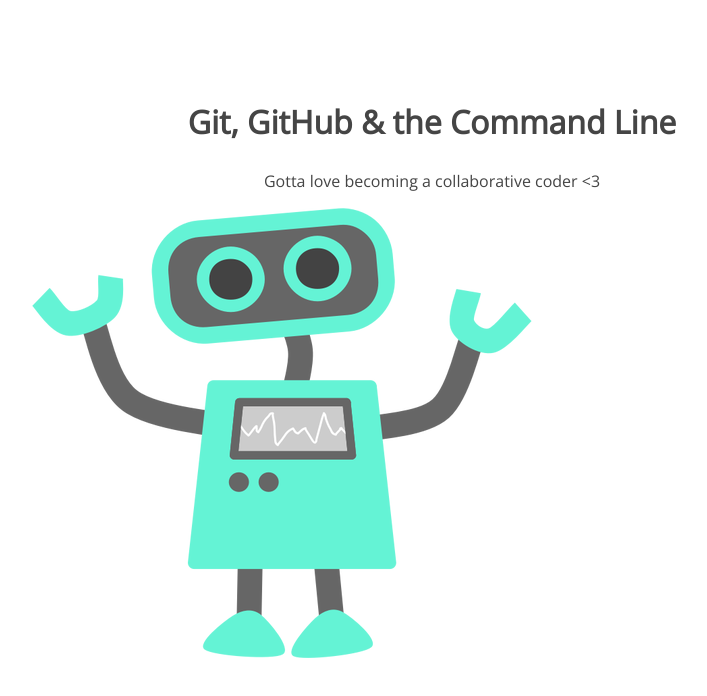
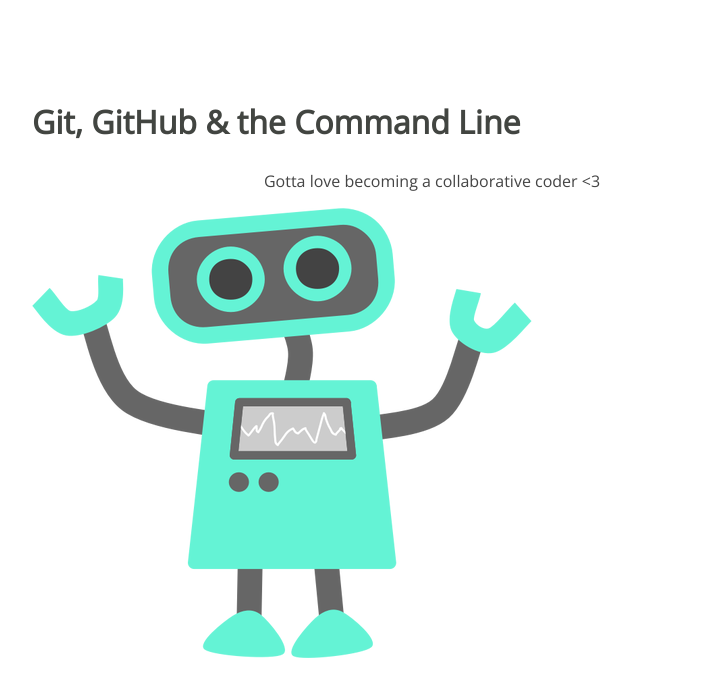
Before and after one commit to codebynat/105-project, a plain HTML site: page index.html in a window 1280 px wide. Shown: the whole page, without its empty margins (208-915 px from the left). Drawn offline with nearby package versions, Linux system fonts and the light colour scheme.

Commit message:
first commit on my own

```diff
--- a/css/style.css
+++ b/css/style.css
@@ -2,7 +2,9 @@
 	width: 800px;
 	margin: 100px auto;
 }
-section h1,
+section h1{
+	color: #424541;
+	}
 section p {
 	text-align: center;
 	color: #454545;
```
